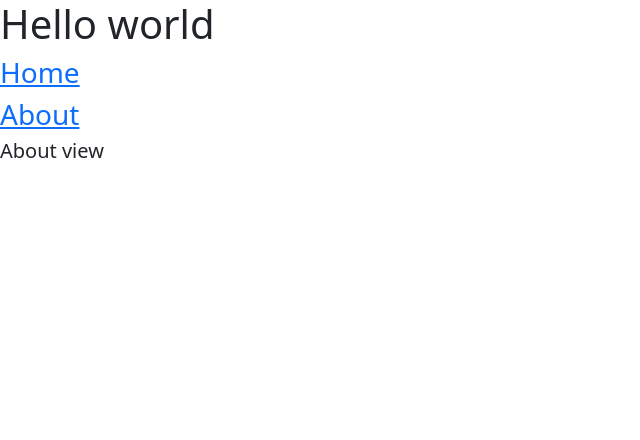
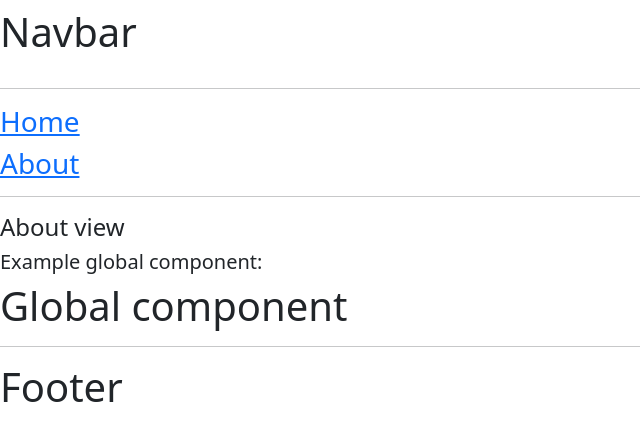
Before and after one commit to Video-equipment-store/Video-store, a Vue app in the folder project/frontend/: page /about in a window 1280 px wide. Shown: the top 440 px of the page, without its empty margins (0-640 px from the left). Built offline with nearby package versions, Linux system fonts and the light colour scheme.

Commit message:
ref template

```diff
--- a/project/frontend/src/App.vue
+++ b/project/frontend/src/App.vue
@@ -1,20 +1,25 @@
 <script setup>
 import { RouterLink, RouterView } from 'vue-router'
+import NavBar from './components/NavBar.vue'
+import Footer from './components/Footer.vue'
 </script>
 
 <template>
   <header>
-    <h1>Hello world</h1>
+    <NavBar />
+    <hr>
     <h3>
       <RouterLink to="/">Home</RouterLink>
     </h3>
     <h3>
       <RouterLink to="/about">About</RouterLink>
     </h3>
+    <hr>
+    <RouterView />
+    <hr>
+    <Footer />
 
   </header>
-
-  <RouterView />
 </template>
 
 <style scoped></style>
--- /dev/null
+++ b/project/frontend/src/components/Footer.vue
@@ -0,0 +1,10 @@
+<script setup>
+</script>
+
+<template>
+    <div class="footer">
+        <h1>Footer</h1>
+    </div>
+</template>
+
+<style scoped></style>
--- /dev/null
+++ b/project/frontend/src/components/NavBar.vue
@@ -0,0 +1,10 @@
+<script setup>
+</script>
+
+<template>
+    <div class="navbar">
+        <h1>Navbar</h1>
+    </div>
+</template>
+
+<style scoped></style>
--- a/project/frontend/src/views/AboutView.vue
+++ b/project/frontend/src/views/AboutView.vue
@@ -1,8 +1,10 @@
 <template>
-  <div class="about">
-    <h5>About view</h5>
-  </div>
+  <main>
+    <h4>About view</h4>
+    <div>
+      <h5>Example global component: </h5>
+      <ExampleCard />
+    </div>
+
+  </main>
 </template>
-
-<style>
-</style>
```
